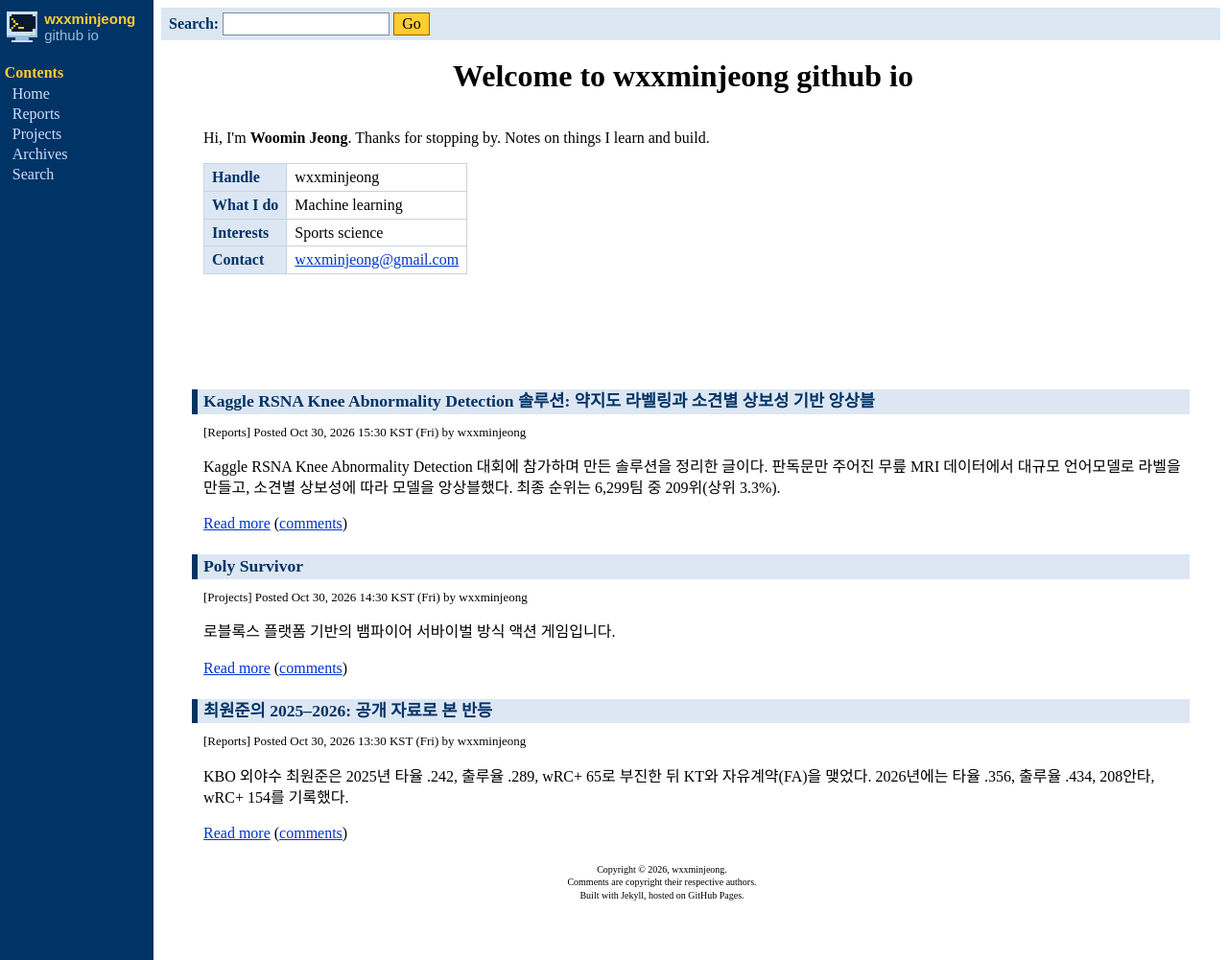
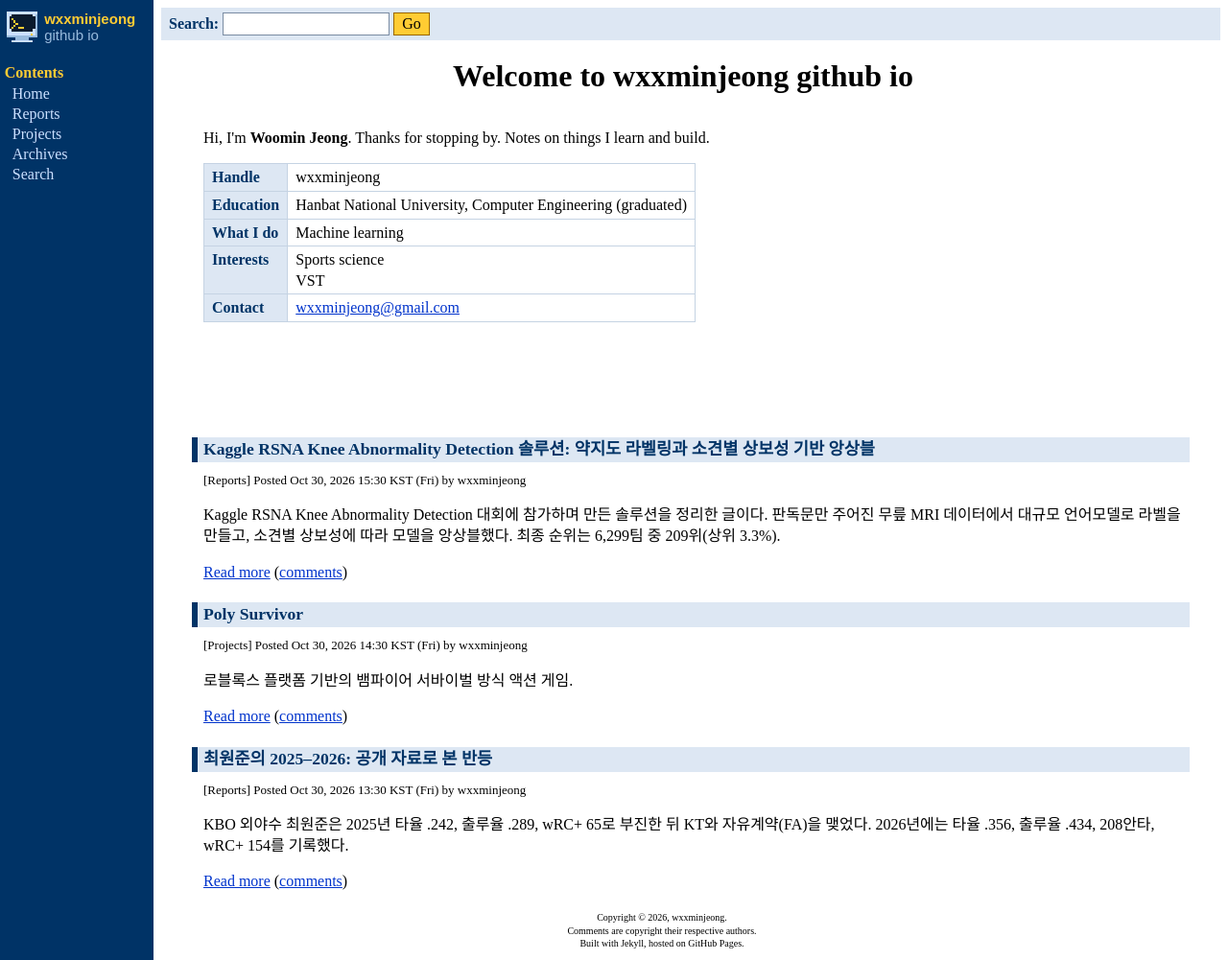
Before and after one commit to wxxminjeong/wxxminjeong.github.io, a Jekyll site: the page built from index.html, in a window 1280 px wide and 1001 px high. Shown: the whole window at 96% size. Built offline with Jekyll 4.4.1, drawn with Linux system fonts in a browser that asks for light colours.

Commit message:
Add education and VST to the profile, trim the Poly Survivor intro
- Front page profile: new Education row (Hanbat National University,
  Computer Engineering, graduated) and VST under Interests
- Poly Survivor: end the intro sentence as a noun phrase

Co-Authored-By: Claude Opus 5.5 <noreply@anthropic.com>
Claude-Session: https://claude.ai/code/session_01RuTpTZjHqmqvmhKrHAEBWS

```diff
--- a/_posts/2026-10-30-poly-survivor.md
+++ b/_posts/2026-10-30-poly-survivor.md
@@ -5,7 +5,7 @@ category: Projects
 lang: ko
 ---
 
-로블록스 플랫폼 기반의 뱀파이어 서바이벌 방식 액션 게임입니다.
+로블록스 플랫폼 기반의 뱀파이어 서바이벌 방식 액션 게임.
 
 [Roblox에서 플레이하기](https://www.roblox.com/games/97566754394912/Poly-Survivor)
 
--- a/index.html
+++ b/index.html
@@ -10,8 +10,9 @@ layout: default
 {{ site.description }}
 <table class="profile">
 <tr><th>Handle</th><td>{{ site.author }}</td></tr>
+<tr><th>Education</th><td>Hanbat National University, Computer Engineering (graduated)</td></tr>
 <tr><th>What I do</th><td>Machine learning</td></tr>
-<tr><th>Interests</th><td>Sports science</td></tr>
+<tr><th>Interests</th><td>Sports science<br>VST</td></tr>
 <tr><th>Contact</th><td><a href="mailto:wxxminjeong@gmail.com">wxxminjeong@gmail.com</a></td></tr>
 </table>
 </div>
```
